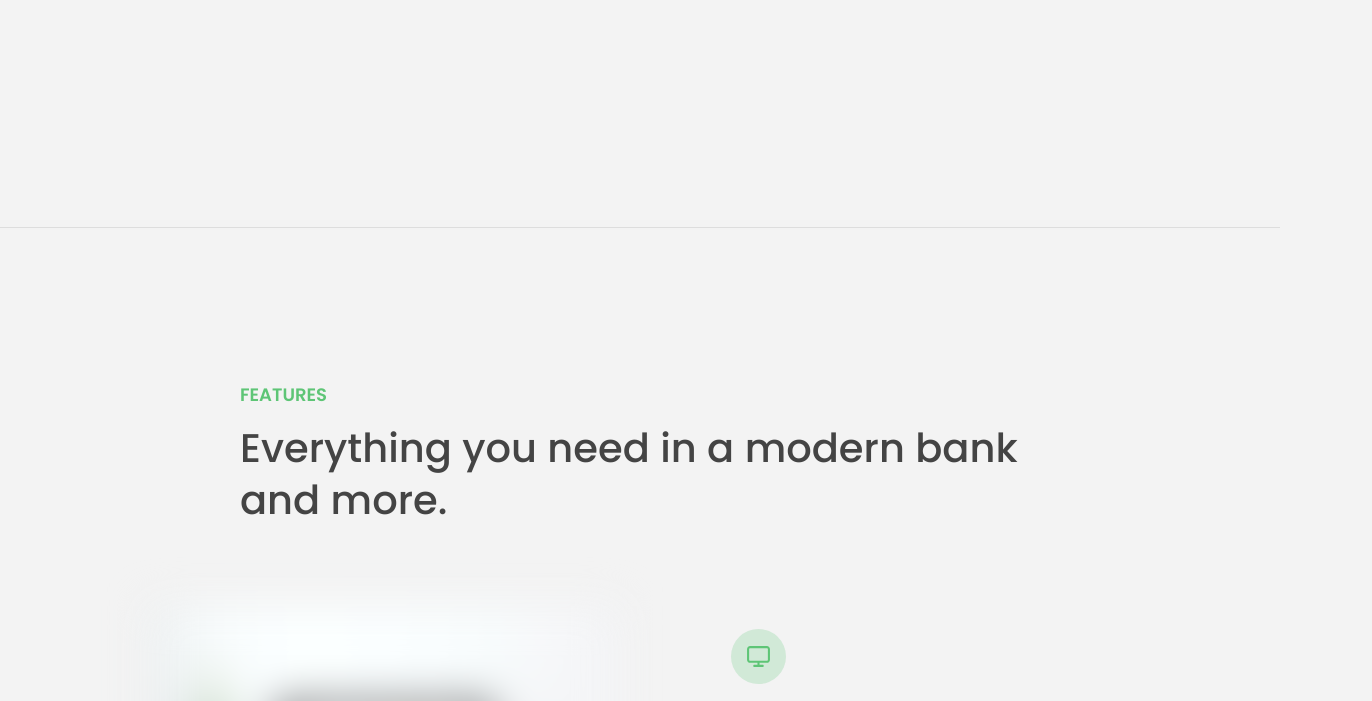
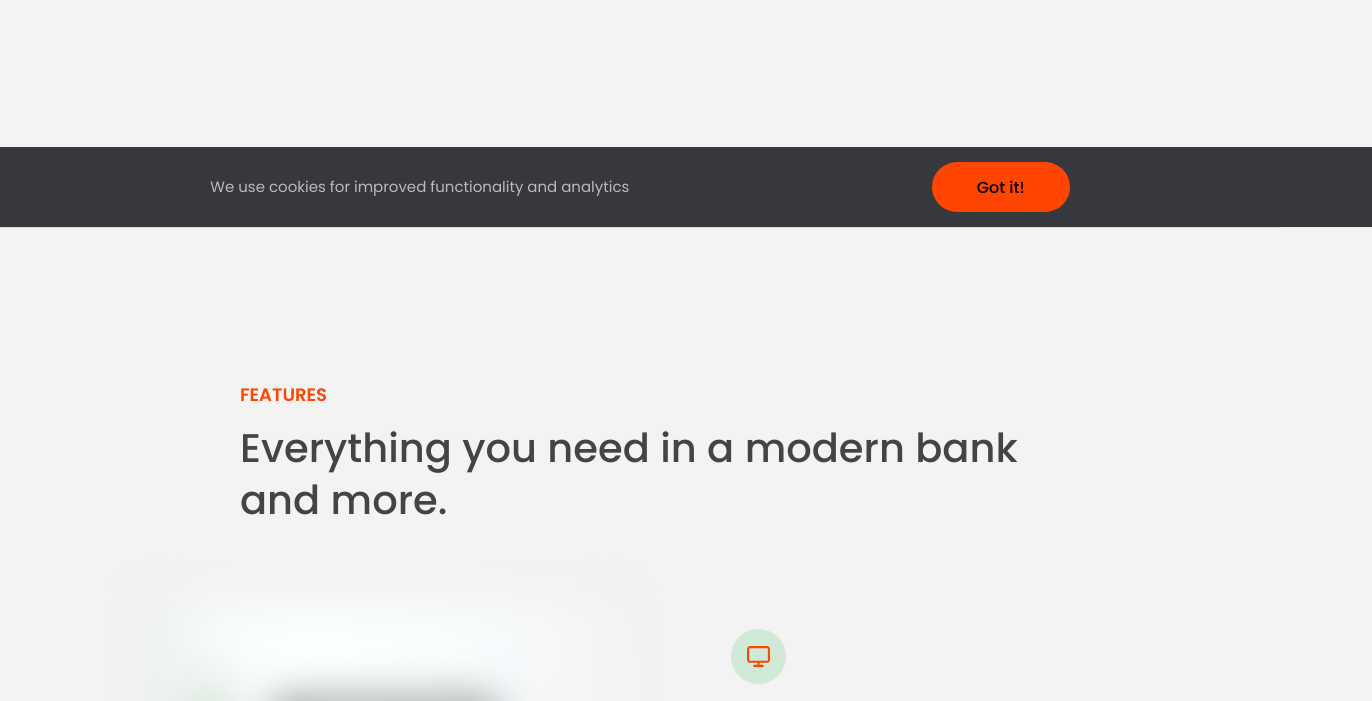
Before and after one commit to Oleksandrozhoh/Bankist_JS_Project05, a plain HTML site: page index.html in a window 1280 px wide. Shown: the part 573-1274 px from the top of the page, 1372 px wide, since content can reach past the window. Drawn offline with Linux system fonts and the light colour scheme.

Commit message:
Cookies button , programmatically manipulating style propertyes

```diff
--- a/index.html
+++ b/index.html
@@ -21,6 +21,7 @@
           alt="Bankist logo"
           class="nav__logo"
           id="logo"
+          data-qa="qaIdentifier"
         />
         <ul class="nav__links">
           <li class="nav__item">
--- a/script.js
+++ b/script.js
@@ -7,6 +7,7 @@ const modal = document.querySelector('.modal');
 const overlay = document.querySelector('.overlay');
 const btnCloseModal = document.querySelector('.btn--close-modal');
 const btnsOpenModal = document.querySelectorAll('.btn--show-modal');
+const header = document.querySelector('.header');
 
 const openModal = function (e) {
   e.preventDefault();
@@ -28,3 +29,36 @@ document.addEventListener('keydown', function (e) {
     closeModal();
   }
 });
+
+// selecting elements
+// console.log(document.getElementsByClassName('btn')); // returns HTML collection
+
+// programatically creating adding and removing element
+const cookieMessage = document.createElement('div');
+cookieMessage.classList.add('cookie-message');
+cookieMessage.innerHTML =
+  'We use cookies for improved functionality and analytics <button class="btn btn--close-cookie">Got it!</button>';
+header.append(cookieMessage);
+// header.prepend(cookieMessage.cloneNode(true));
+document
+  .querySelector('.btn--close-cookie')
+  .addEventListener('click', function () {
+    cookieMessage.remove();
+  });
+
+// styling element
+cookieMessage.style.backgroundColor = '#37383d';
+cookieMessage.style.width = '120%';
+console.log(getComputedStyle(cookieMessage).height);
+cookieMessage.style.height =
+  Number.parseFloat(getComputedStyle(cookieMessage).height, 10) + 30 + 'px';
+
+document.documentElement.style.setProperty('--color-primary', 'orangered');
+
+const logo = document.querySelector('.nav__logo');
+console.log(logo.alt);
+console.log(logo.src);
+console.log(logo.className);
+console.log(logo.id);
+
+console.log(logo.dataset.qa);
```
